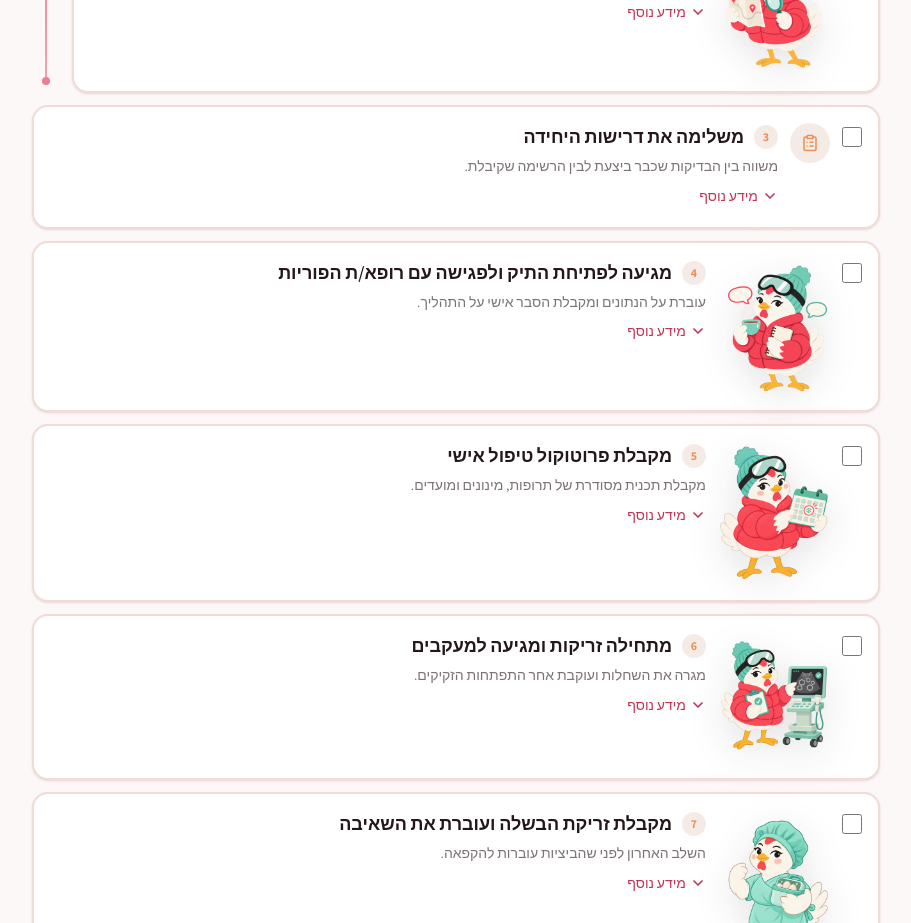
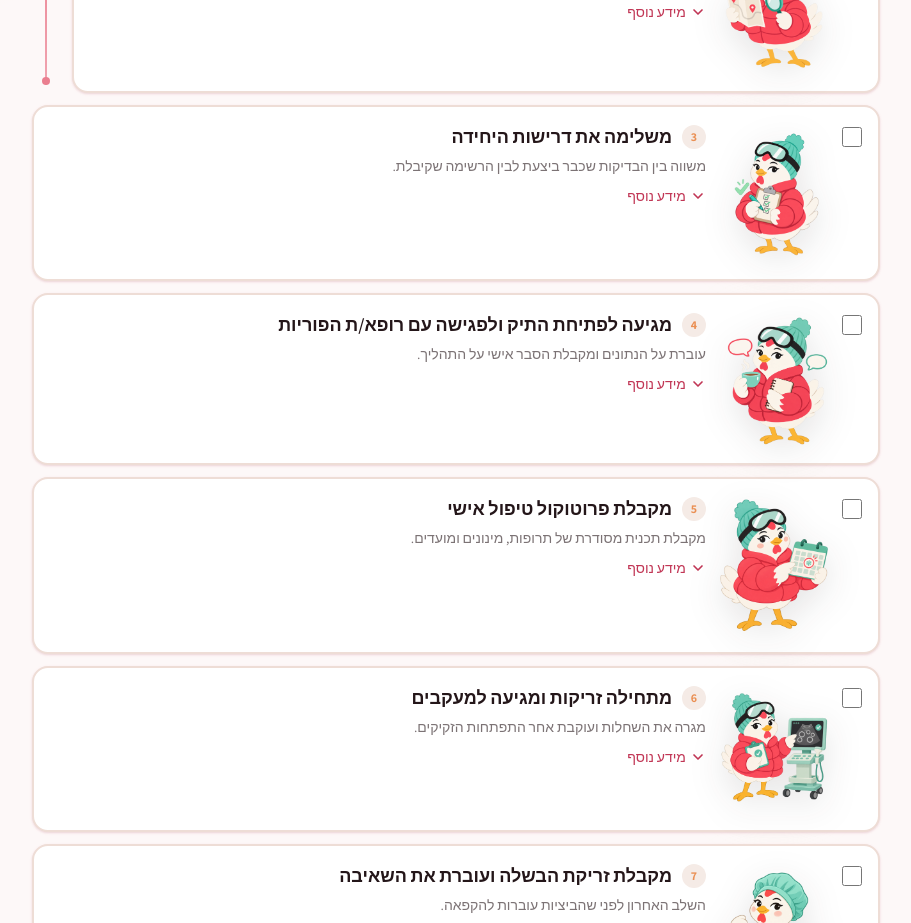
Before and after one commit to omerMorag/eggs, a Next.js app: page / in a window 1280 px wide. Shown: the part 1320-2243 px from the top of the page, without its empty margins (310-1221 px from the left). Built offline with nearby package versions, Linux system fonts and the light colour scheme; no server answers.

Commit message:
Add step-3 checklist hen and clean up tests card toggle button layout

```diff
--- a/src/components/dashboard/StepRow.tsx
+++ b/src/components/dashboard/StepRow.tsx
@@ -7,16 +7,17 @@
 
 /**
  * מיפוי שלב -> איור תרנגולת בכרטיס הצ'קליסט עצמו (מחליף את אייקון ה-lucide
- * הגנרי שבחלק מהשלבים). לא לכל שלב יש כרגע תרנגולת מתאימה שסופקה — שלבים
- * שאינם ברשימה ממשיכים להציג את האייקון הגנרי הרגיל, בלי שינוי. שלבים 1,
- * 2 ו-4 משתמשים בתרנגולות שכבר קיימות במיפוי המרכזי (משמשות גם באזורים
- * אחרים באתר — "tests" ב"הבדיקות שלי", "choose-clinic" ב"איפה כדאי
- * לעשות?", "consultation" שהיה קודם כהערה נפרדת אחרי שלב 4 והוחלף כעת
- * בשימוש כאייקון השלב עצמו).
+ * הגנרי שבחלק מהשלבים). כעת לכל 7 השלבים יש תרנגולת. שלבים 1, 2 ו-4
+ * משתמשים בתרנגולות שכבר קיימות במיפוי המרכזי (משמשות גם באזורים אחרים
+ * באתר — "tests" ב"הבדיקות שלי", "choose-clinic" ב"איפה כדאי לעשות?",
+ * "consultation" שהיה קודם כהערה נפרדת אחרי שלב 4 והוחלף כעת בשימוש
+ * כאייקון השלב עצמו). שלב 3 ("משלימה את דרישות היחידה") מקבל תרנגולת
+ * ייעודית חדשה ("step-requirements", לוח קליפ עם וי-ים).
  */
 const STEP_HEN: Partial<Record<number, HenName>> = {
   1: "tests",
   2: "choose-clinic",
+  3: "step-requirements",
   4: "consultation",
   5: "step-protocol",
   6: "step-monitoring",
--- a/src/components/dashboard/TestChecklist.tsx
+++ b/src/components/dashboard/TestChecklist.tsx
@@ -137,8 +137,8 @@
                   <Icon className="h-4 w-4" strokeWidth={2} />
                 </span>
 
-                <label htmlFor={checkboxId} className="min-w-0 flex-1 cursor-pointer">
-                  <span className="flex flex-wrap items-center gap-2">
+                <div className="min-w-0 flex-1">
+                  <label htmlFor={checkboxId} className="flex flex-wrap items-center gap-2 cursor-pointer">
                     <span className="text-sm font-semibold text-ink sm:text-base">{test.title}</span>
                     {isDone && (
                       <span className="inline-flex items-center gap-1 rounded-full bg-teal-100 px-2 py-0.5 text-[11px] font-bold text-teal-700 ring-1 ring-inset ring-teal-200/60">
@@ -146,7 +146,6 @@
                         הושלם
                       </span>
                     )}
-                  </span>
                   </label>
 
                   <button
@@ -154,14 +153,15 @@
                     onClick={() => toggleOpen(test.id)}
                     aria-expanded={isOpen}
                     aria-controls={panelId}
-                  aria-label={isOpen ? "סגירת פרטי הבדיקה" : "פתיחת פרטי הבדיקה"}
-                  className="flex h-9 w-9 shrink-0 items-center justify-center rounded-full text-ink/50 transition-colors hover:bg-mist-100"
+                    className="mt-1.5 inline-flex items-center gap-1 text-xs font-medium text-teal-700 transition-colors hover:text-teal-800 sm:text-sm"
                   >
                     <ChevronDown
-                    className={`h-4 w-4 transition-transform duration-300 ${isOpen ? "rotate-180" : ""}`}
-                    strokeWidth={2.25}
+                      className={`h-3.5 w-3.5 transition-transform duration-300 ${isOpen ? "rotate-180" : ""}`}
+                      strokeWidth={2.5}
                     />
+                    {isOpen ? "הסתרת פרטים נוספים" : "פרטים נוספים"}
                   </button>
+                </div>
               </div>
 
               {test.subItems && test.subItems.length > 0 && (
--- a/src/components/hens/HenIllustration.tsx
+++ b/src/components/hens/HenIllustration.tsx
@@ -21,7 +21,8 @@
   | "step-monitoring"
   | "step-injections"
   | "step-retrieval"
-  | "step-trophy";
+  | "step-trophy"
+  | "step-requirements";
 
 interface HenConfig {
   file: string;
@@ -96,6 +97,11 @@
     alt: "תרנגולת מרימה גביע עם ביצה מוזהבת, לציון השלמת כל שלבי התהליך",
     defaultSizeClassName: "w-36 sm:w-40 lg:w-56",
   },
+  "step-requirements": {
+    file: "checklist/hen-step-requirements.png",
+    alt: "תרנגולת מסמנת וי על גבי רשימת בדיקות בלוח קליפ, מייצגת השלמת דרישות היחידה",
+    defaultSizeClassName: "w-[78px] sm:w-24 lg:w-[112px]",
+  },
 };
 
 interface HenIllustrationProps {
```
Also changed, not shown: public/images/hens/checklist/hen-step-requirements.png (added). Lines whose indentation alone changed are shown as unchanged.
